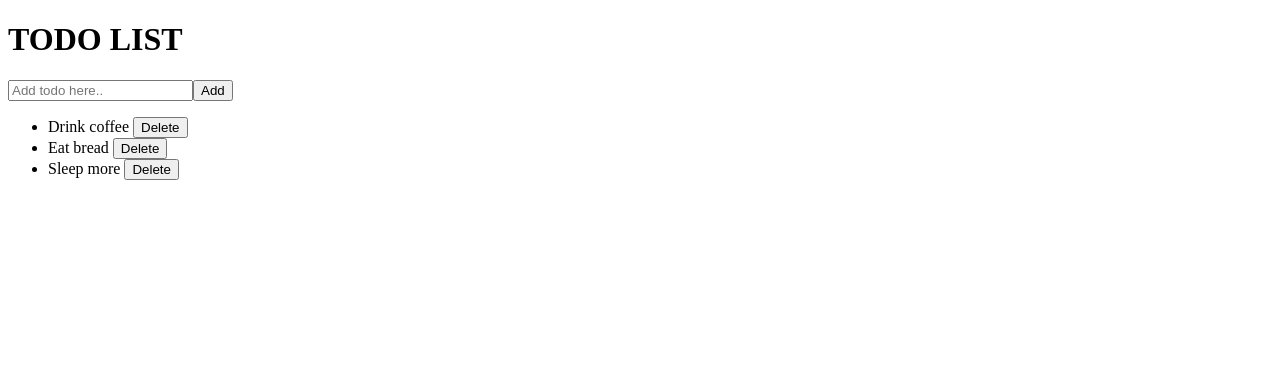
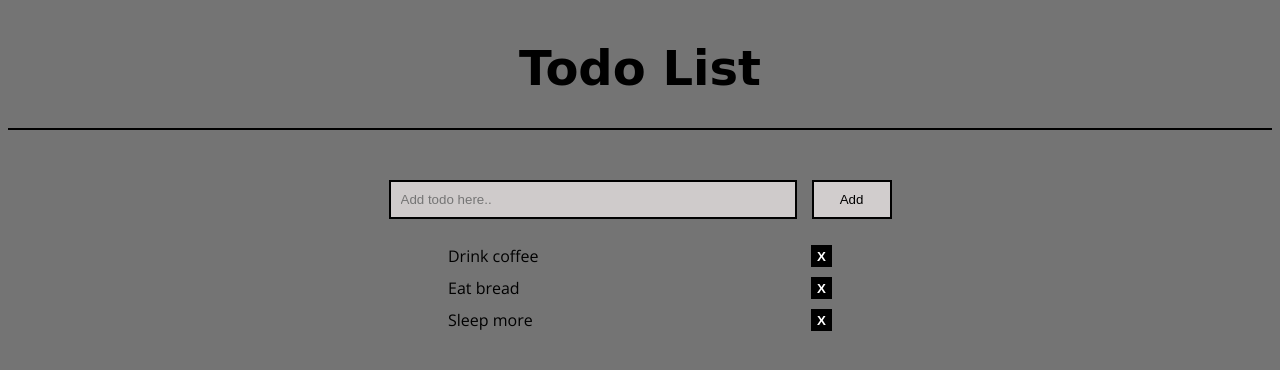
Before and after one commit to lePtrx/todo-list-vue, a plain HTML site: page index.html in a window 1280 px wide. Drawn offline with nearby package versions, Linux system fonts and the light colour scheme; a web font is replaced by a local one.

Commit message:
Added styling

```diff
--- a/index.html
+++ b/index.html
@@ -7,15 +7,21 @@
     <title>Todo Again</title>
     <script src="https://cdn.jsdelivr.net/npm/vue/dist/vue.js"></script>
     <link rel="stylesheet" href="style.css" />
+    <link href="https://fonts.googleapis.com/css?family=McLaren|Open+Sans&display=swap" rel="stylesheet">
   </head>
   <body>
     <div id="todo">
-      <h1 class="title">TODO LIST</h1>
-      <input v-model="addTodo" placeholder="Add todo here.."><button v-on:click="addItem()">Add</button></input>
-      <ul>
+      <div class="header">
+        <h1>Todo List</h1>
+      </div>
+      <div class="form">
+        <input v-model="addTodo" v-on:keyup.enter="addItem" placeholder="Add todo here.."></input>
+        <button v-on:click="addItem()">Add</button>
+      </div>
+      <ul class="list">
         <li v-for="item in items">
           {{ item.todos }}
-          <button v-on:click="deleteTodo(item)">Delete</button>
+          <button v-on:click="deleteTodo(item)">X</button>
         </li>
       </ul>
     </div>
--- a/style.css
+++ b/style.css
@@ -0,0 +1,58 @@
+body {
+  background-color: rgb(116, 116, 116);
+  font-family: "Open Sans", sans-serif;
+}
+
+#todo {
+  display: flex;
+  flex-direction: column;
+  align-items: center;
+}
+
+.header {
+  width: 100%;
+  border-bottom: 2px solid black;
+  margin-bottom: 50px;
+  display: flex;
+  justify-content: center;
+  font-family: "McLaren", cursive;
+  font-size: 1.5em;
+}
+
+.form {
+  display: flex;
+}
+
+.form input {
+  margin-right: 15px;
+  border: 2px solid black;
+  background-color: rgb(207, 203, 203);
+  padding: 10px;
+  width: 30vw;
+}
+
+.form button {
+  width: 80px;
+  border: 2px solid black;
+  background-color: rgb(209, 205, 205);
+}
+
+.list {
+  width: 30vw;
+  padding: 0;
+}
+
+.list li {
+  margin: 10px 0px;
+  list-style: none;
+  padding: 0px;
+  display: flex;
+  justify-content: space-between;
+}
+
+.list li button {
+  font-weight: 700;
+  color: white;
+  background-color: black;
+  border: none;
+}
```
